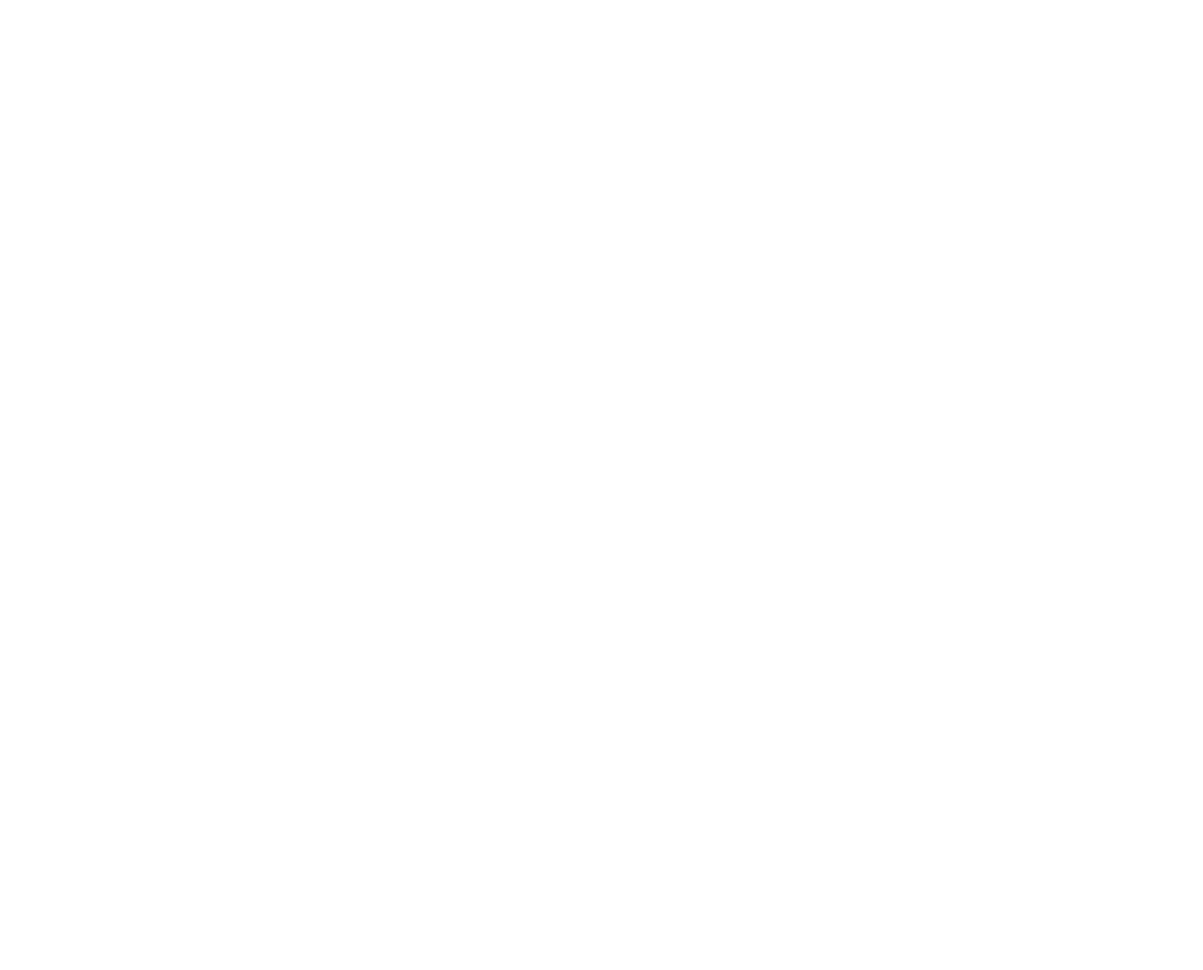
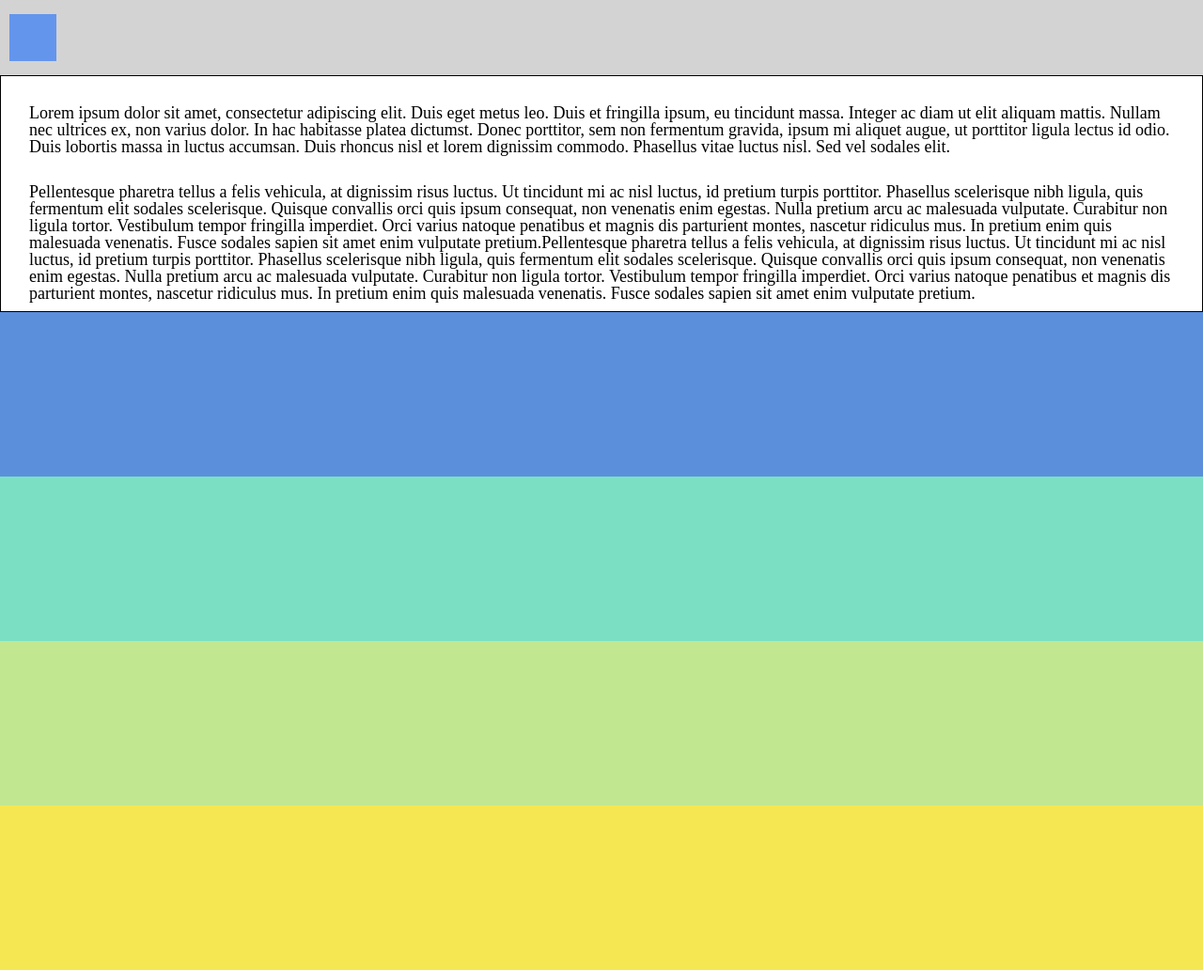
Before and after one commit to alexlamb10/html-css-2, a plain HTML site: page drill-3/index.html in a window 1280 px wide. Shown: the whole page at 94% size. Before the commit the page ends 800 px from the top, so only its background shows below. Drawn offline with Linux system fonts and the light colour scheme.

Commit message:
completed colors

```diff
--- a/drill-3/index.css
+++ b/drill-3/index.css
@@ -0,0 +1,91 @@
+/* http://meyerweb.com/eric/tools/css/reset/
+   v2.0 | 20110126
+   License: none (public domain)
+*/
+
+html, body, div, span, applet, object, iframe,
+h1, h2, h3, h4, h5, h6, p, blockquote, pre,
+a, abbr, acronym, address, big, cite, code,
+del, dfn, em, img, ins, kbd, q, s, samp,
+small, strike, strong, sub, sup, tt, var,
+b, u, i, center,
+dl, dt, dd, ol, ul, li,
+fieldset, form, label, legend,
+table, caption, tbody, tfoot, thead, tr, th, td,
+article, aside, canvas, details, embed,
+figure, figcaption, footer, header, hgroup,
+menu, nav, output, ruby, section, summary,
+time, mark, audio, video {
+	margin: 0;
+	padding: 0;
+	border: 0;
+	font-size: 100%;
+	font: inherit;
+	vertical-align: baseline;
+}
+/* HTML5 display-role reset for older browsers */
+article, aside, details, figcaption, figure,
+footer, header, hgroup, menu, nav, section {
+	display: block;
+}
+body {
+	line-height: 1;
+}
+ol, ul {
+	list-style: none;
+}
+blockquote, q {
+	quotes: none;
+}
+blockquote:before, blockquote:after,
+q:before, q:after {
+	content: '';
+	content: none;
+}
+table {
+	border-collapse: collapse;
+	border-spacing: 0;
+}
+
+header {
+	height: 80px;
+	background-color: lightgray;
+	display: flex;
+	align-items: center;
+}
+
+.blue-box {
+	height: 50px;
+	width: 50px;
+	margin-left: 10px;
+	background-color: cornflowerblue;
+}
+
+.text {
+	height: 250px;
+	border: 1px solid black;
+}
+p {
+	margin: 30px;
+	font-size: 18px;
+}
+
+.color {
+	height: 175px;
+}
+
+.blue {
+	background-color: rgb(91, 143, 220);
+}
+
+.green {
+	background-color: rgb(123, 224, 195);
+}
+
+.light-green {
+	background-color: rgb(194, 231, 145);
+}
+
+.yellow {
+	background-color: rgb(245, 231, 82);
+}
--- a/drill-3/index.html
+++ b/drill-3/index.html
@@ -1 +1,26 @@
 <!-- be sure to look at the example gif as well -->
+<!DOCTYPE html>
+<html lang="en">
+<head>
+    <meta charset="UTF-8">
+    <meta http-equiv="X-UA-Compatible" content="IE=edge">
+    <meta name="viewport" content="width=device-width, initial-scale=1.0">
+    <link rel="stylesheet" href="index.css">
+    <title>Drill 3</title>
+</head>
+<body>
+    <header>
+        <div class="blue-box"></div>
+    </header>
+    <section class="text">
+        <p>Lorem ipsum dolor sit amet, consectetur adipiscing elit. Duis eget metus leo. Duis et fringilla ipsum, eu tincidunt massa. Integer ac diam ut elit aliquam mattis. Nullam nec ultrices ex, non varius dolor. In hac habitasse platea dictumst. Donec porttitor, sem non fermentum gravida, ipsum mi aliquet augue, ut porttitor ligula lectus id odio. Duis lobortis massa in luctus accumsan. Duis rhoncus nisl et lorem dignissim commodo. Phasellus vitae luctus nisl. Sed vel sodales elit.</p>
+        <p>Pellentesque pharetra tellus a felis vehicula, at dignissim risus luctus. Ut tincidunt mi ac nisl luctus, id pretium turpis porttitor. Phasellus scelerisque nibh ligula, quis fermentum elit sodales scelerisque. Quisque convallis orci quis ipsum consequat, non venenatis enim egestas. Nulla pretium arcu ac malesuada vulputate. Curabitur non ligula tortor. Vestibulum tempor fringilla imperdiet. Orci varius natoque penatibus et magnis dis parturient montes, nascetur ridiculus mus. In pretium enim quis malesuada venenatis. Fusce sodales sapien sit amet enim vulputate pretium.Pellentesque pharetra tellus a felis vehicula, at dignissim risus luctus. Ut tincidunt mi ac nisl luctus, id pretium turpis porttitor. Phasellus scelerisque nibh ligula, quis fermentum elit sodales scelerisque. Quisque convallis orci quis ipsum consequat, non venenatis enim egestas. Nulla pretium arcu ac malesuada vulputate. Curabitur non ligula tortor. Vestibulum tempor fringilla imperdiet. Orci varius natoque penatibus et magnis dis parturient montes, nascetur ridiculus mus. In pretium enim quis malesuada venenatis. Fusce sodales sapien sit amet enim vulputate pretium.</p>
+    </section>
+    <section>
+        <div class="color blue"></div>
+        <div class="color green"></div>
+        <div class="color light-green"></div>
+        <div class="color yellow"></div>
+    </section>
+</body>
+</html>
```
